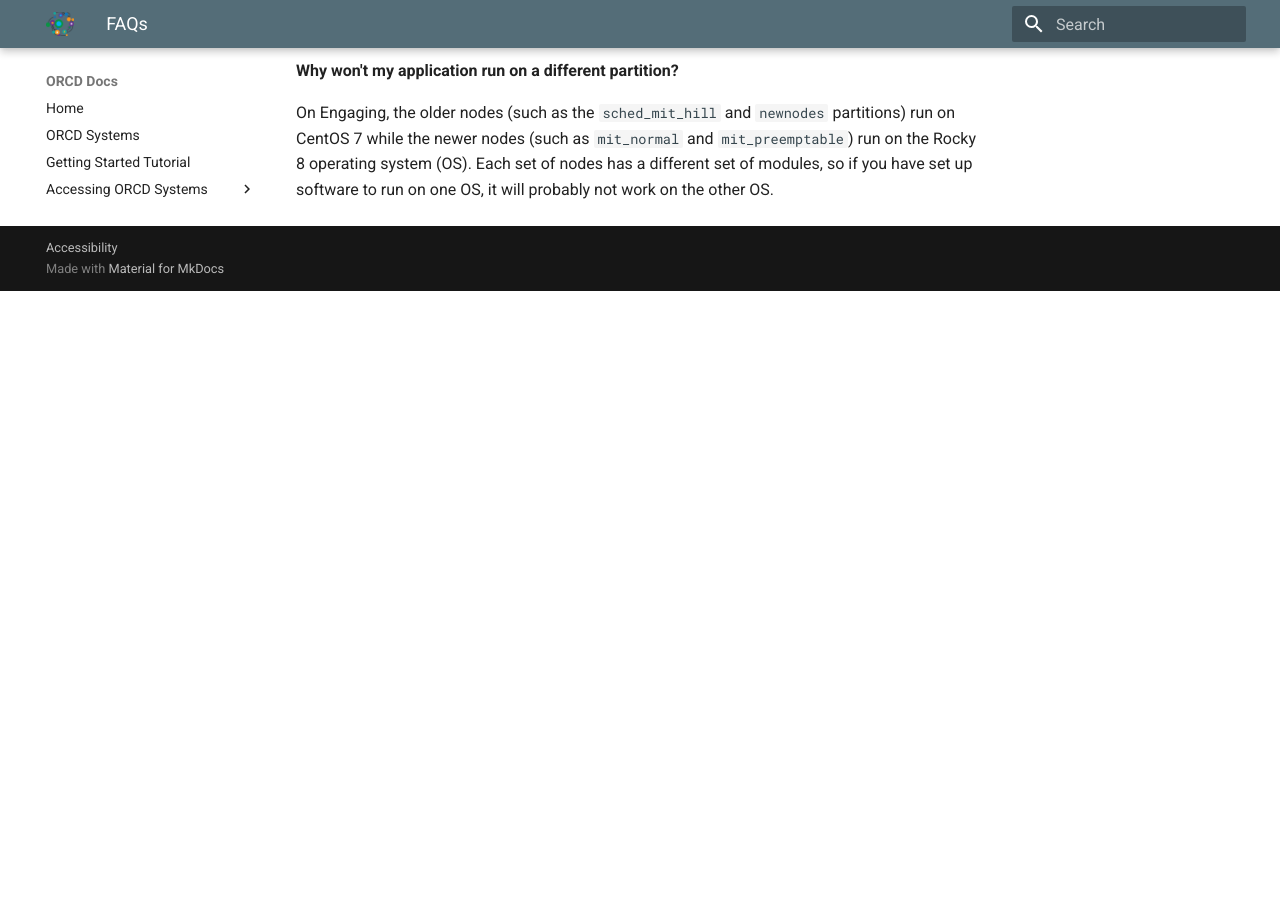
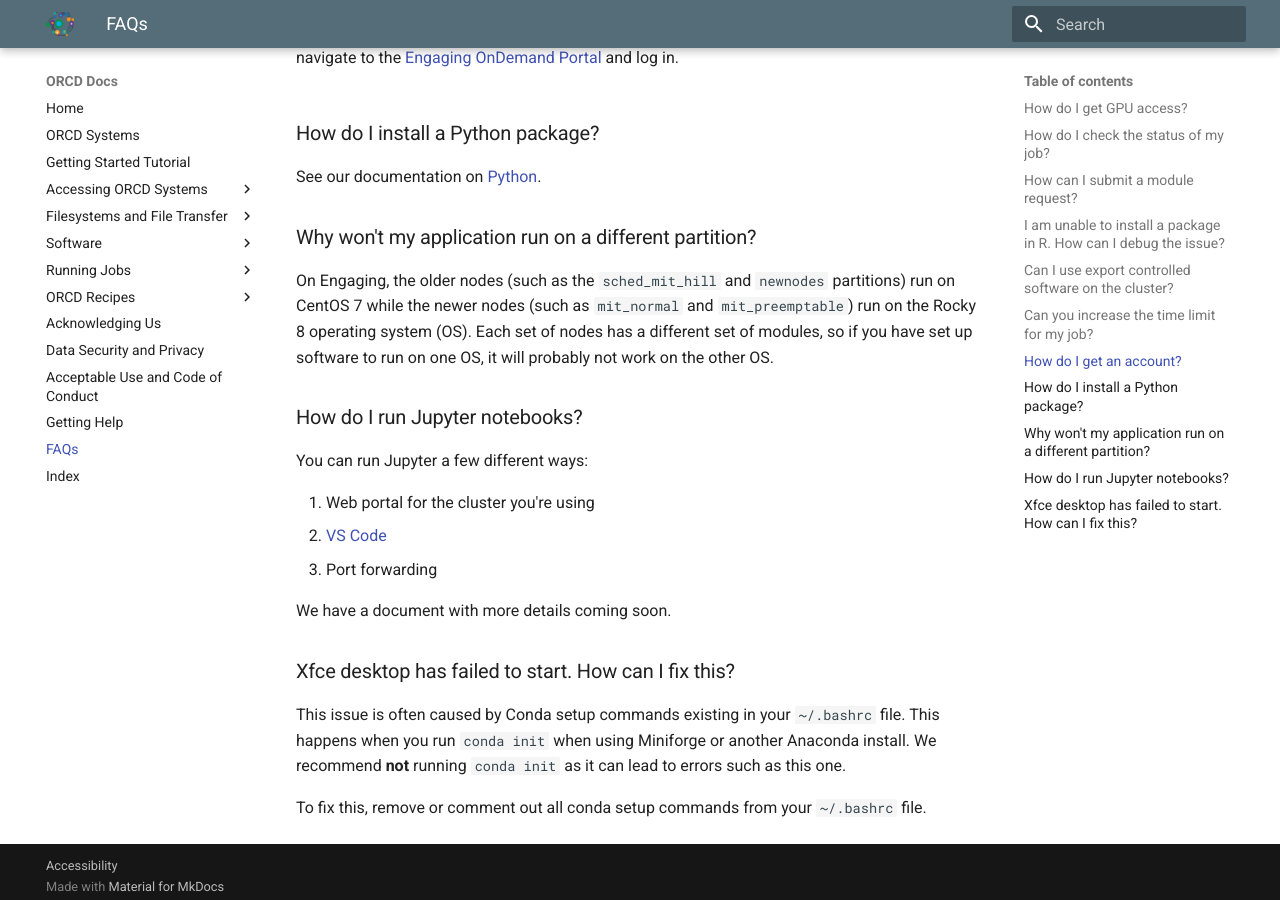
Before and after one commit to mit-orcd/orcd-docs-edit, an MkDocs documentation site: the page built from docs/faqs.md, in a window 1280 px wide and 900 px high, scrolled down 1275 px. Built offline with MkDocs 1.6.1 and Material for MkDocs 9.7.7, drawn with Linux system fonts in a browser that asks for light colours; before the commit the page ends 1566 px from its top, so only the background shows below that.

Commit message:
adding jupyter, xfce error, changing heading format

```diff
--- a/docs/faqs.md
+++ b/docs/faqs.md
@@ -1,6 +1,6 @@
 # Frequently Asked Questions
 
-**How do I get GPU access?**
+### How do I get GPU access?
 
 Currently we have many public GPUs available to the MIT community on Satori and
 we are working on getting more on Engaging. You can request GPUs for your job
@@ -9,22 +9,22 @@ by following [this documentation](running-jobs/requesting-resources.md#gpus).
 If your lab would like to purchase GPUs to be hosted on Engaging, please contact
 <orcd-help-engaging@mit.edu>.
 
-**How do I check the status of my job?**
+### How do I check the status of my job?
 
 Instructions for checking job status can be found
 [here](running-jobs/overview.md#checking-job-status).
 
-**How can I submit a module request?**
+### How can I submit a module request?
 
 We are open to creating new modules for the Engaging cluster. You can submit all
 module requests to <orcd-help-engaging@mit.edu>.
 
-**I am unable to install a package in R. How can I debug the issue?**
+### I am unable to install a package in R. How can I debug the issue?
 
 We recommend using Conda to manage R packages. Please refer to the
 [R user guide](software/R.md).
 
-**Can I use export controlled software on the cluster?**
+### Can I use export controlled software on the cluster?
 
 Export controlled software has specific requirements around who is allowed to
 access the software. Often, our clusters do not meet these requirements, so
@@ -32,7 +32,7 @@ we generally do not allow this software to be on our systems. Please refer to
 the terms of use of the software and direct any questions to
 <orcd-help@mit.edu>.
 
-**Can you increase the time limit for my job?**
+### Can you increase the time limit for my job?
 
 For public partitions on Engaging, such as `mit_normal`, we cannot increase the
 time limit for any particular job, as these resources are shared. For jobs that
@@ -44,7 +44,7 @@ checkpointing [here](https://rc-docs.northeastern.edu/en/latest/best-practices/c
 
 For partitions owned by other groups, please email <orcd-help-engaging@mit.edu>.
 
-**How do I get an account?**
+### How do I get an account?
 
 === "Engaging"
     If you have an MIT Kerberos account, then you can get an account on
@@ -61,14 +61,34 @@ For partitions owned by other groups, please email <orcd-help-engaging@mit.edu>.
     is more involved. For more information, see the
     [SuperCloud documentation](https://mit-supercloud.github.io/supercloud-docs/requesting-account/).
 
-**How do I install a Python package?**
+### How do I install a Python package?
 
 See our documentation on [Python](software/python.md).
 
-**Why won't my application run on a different partition?**
+### Why won't my application run on a different partition?
 
 On Engaging, the older nodes (such as the `sched_mit_hill` and `newnodes`
 partitions) run on CentOS 7 while the newer nodes (such as `mit_normal` and
 `mit_preemptable`) run on the Rocky 8 operating system (OS). Each set of nodes
 has a different set of modules, so if you have set up software to run on one OS,
 it will probably not work on the other OS.
+
+### How do I run Jupyter notebooks?
+
+You can run Jupyter a few different ways:
+
+1. Web portal for the cluster you're using
+2. [VS Code](recipes/vscode.md)
+3. Port forwarding
+
+We have a document with more details coming soon.
+
+### Xfce desktop has failed to start. How can I fix this?
+
+This issue is often caused by Conda setup commands existing in your `~/.bashrc`
+file. This happens when you run `conda init` when using Miniforge or another
+Anaconda install. We recommend **not** running `conda init` as it can lead to
+errors such as this one.
+
+To fix this, remove or comment out all conda setup commands from your
+`~/.bashrc` file.
```
